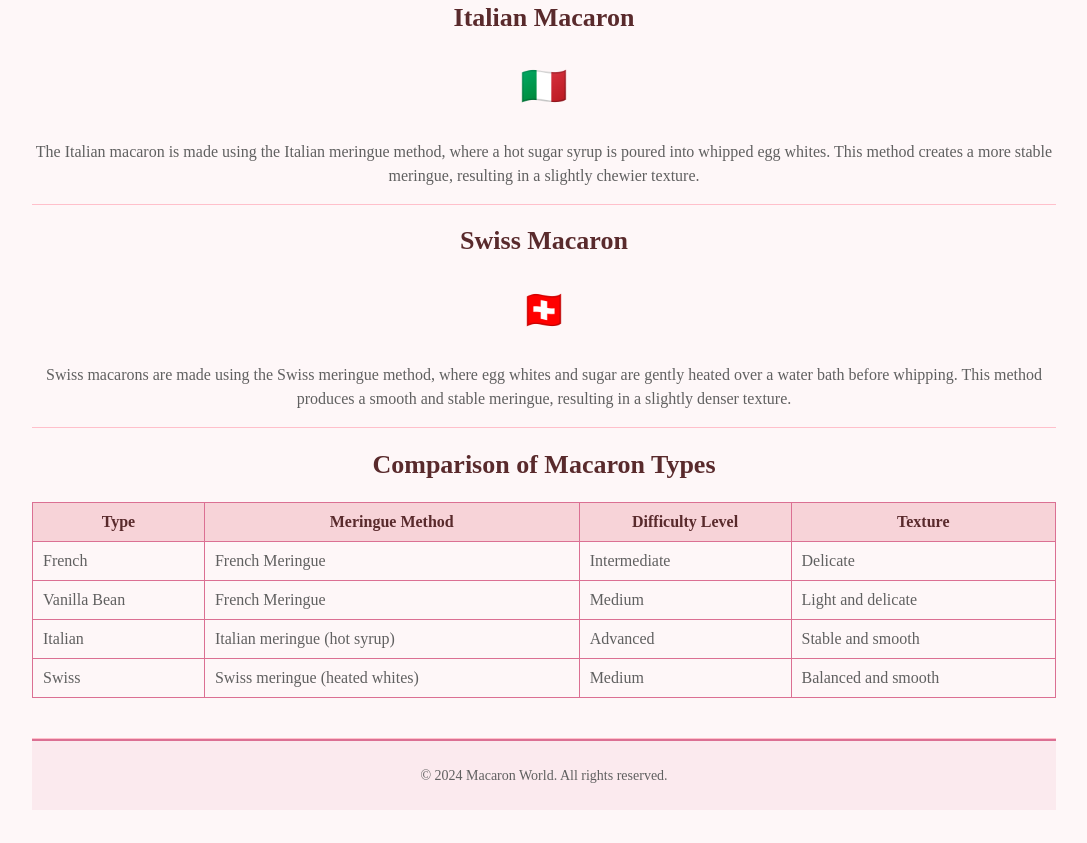
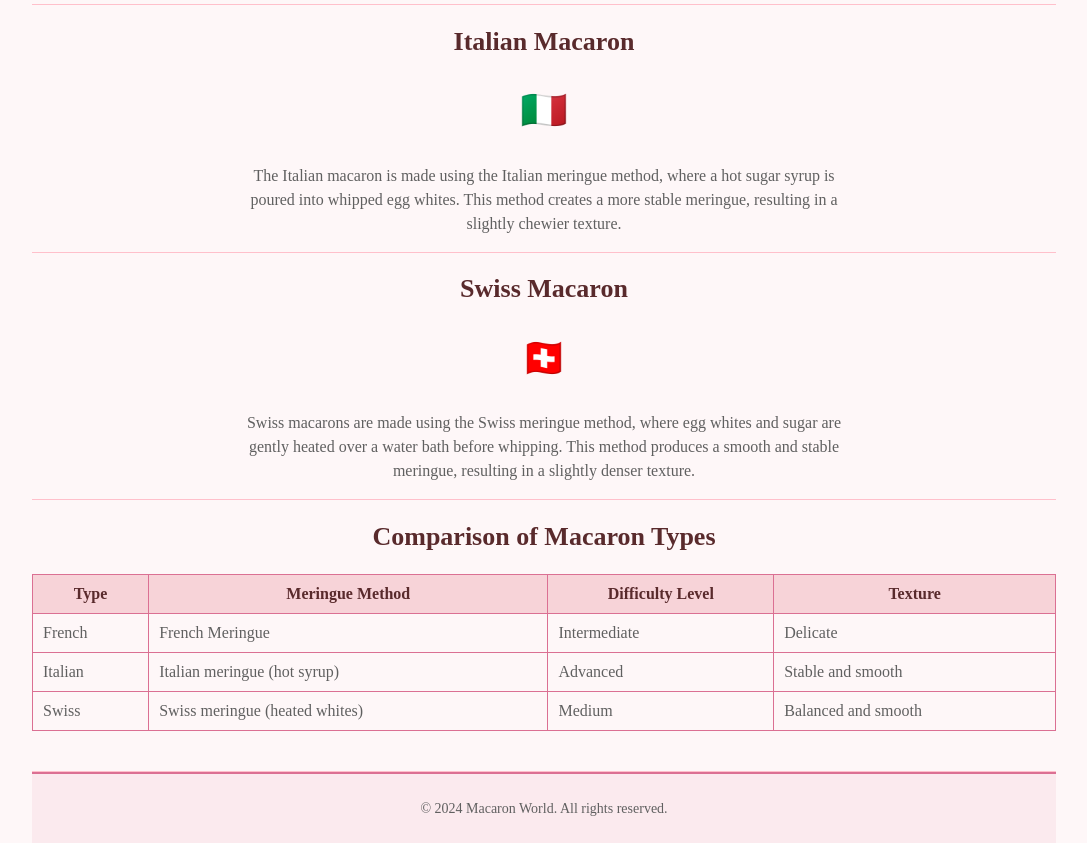
Before and after one commit to JoyIsHappii/macaronWorld, a website: page type.html in a window 1280 px wide. Shown: the part 773-1616 px from the top of the page, without its empty margins (96-1183 px from the left). Before the commit the page ends 1583 px from the top, so only its background shows below. Drawn offline with Linux system fonts and the light colour scheme.

Commit message:
p edited

```diff
--- a/css/style.css
+++ b/css/style.css
@@ -24,6 +24,7 @@ p {
     line-height: 1.5;
     margin-left: auto;
     margin-right: auto;
+    max-width: 600px;
 }
 .header {
     text-align: center;
--- a/type.html
+++ b/type.html
@@ -58,12 +58,6 @@
                 <td>Delicate</td>
             </tr>
             <tr>
-                <td>Vanilla Bean</td>
-                <td>French Meringue</td>
-                <td>Medium</td>
-                <td>Light and delicate</td>
-            </tr>
-            <tr>
                 <td>Italian</td>
                 <td>Italian meringue (hot syrup)</td>
                 <td>Advanced</td>
```
